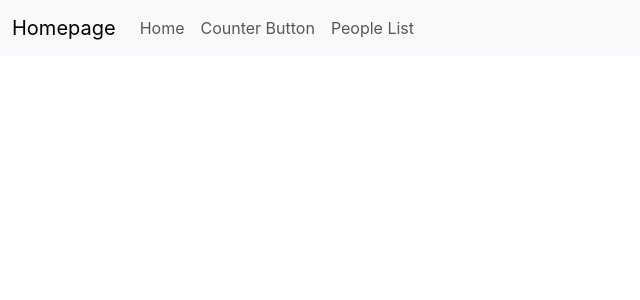
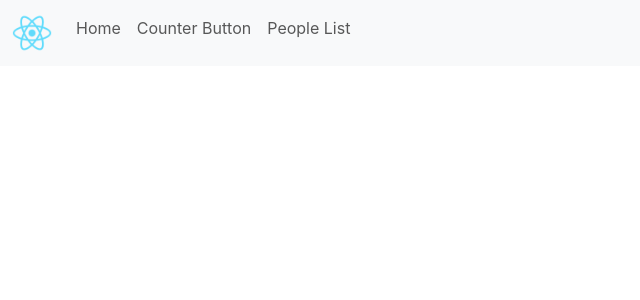
Before and after one commit to PaugelS20/week4App, a React (Create React App) app: page / in a window 1280 px wide. Shown: the top 300 px of the page, without its empty margins (0-640 px from the left). Built offline with nearby package versions, Linux system fonts and the light colour scheme.

Commit message:
Added img and max-width
Changed brand on nabar to make more sense

```diff
--- a/src/index.css
+++ b/src/index.css
@@ -11,3 +11,6 @@ code {
   font-family: source-code-pro, Menlo, Monaco, Consolas, 'Courier New',
     monospace;
 }
+img {
+  max-width: 2em;
+}
--- a/src/pages/RootLayout.js
+++ b/src/pages/RootLayout.js
@@ -13,7 +13,7 @@ export default function RootLayout() {
           </button>
       <div className="collapse navbar-collapse" id="navbarSupportedContent">
       <ul className="navbar-nav me-auto mb-2 mb-lg-0">
-      <a className="navbar-brand" href="HomePage">Homepage</a>
+      <a className="navbar-brand" href="HomePage"><img src="./logo192.png" alt="" /></a>
             <li className="nav-item">
               <NavLink to="HomePage" className={"nav-link"}>Home</NavLink>
             </li>
```
